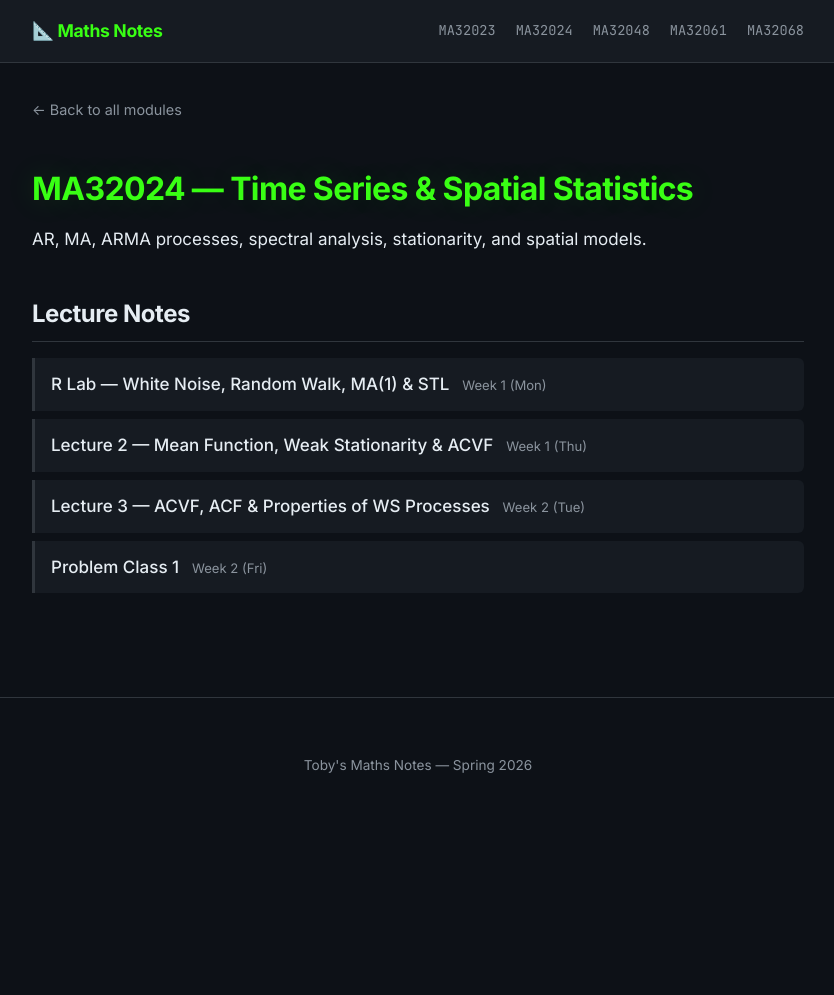
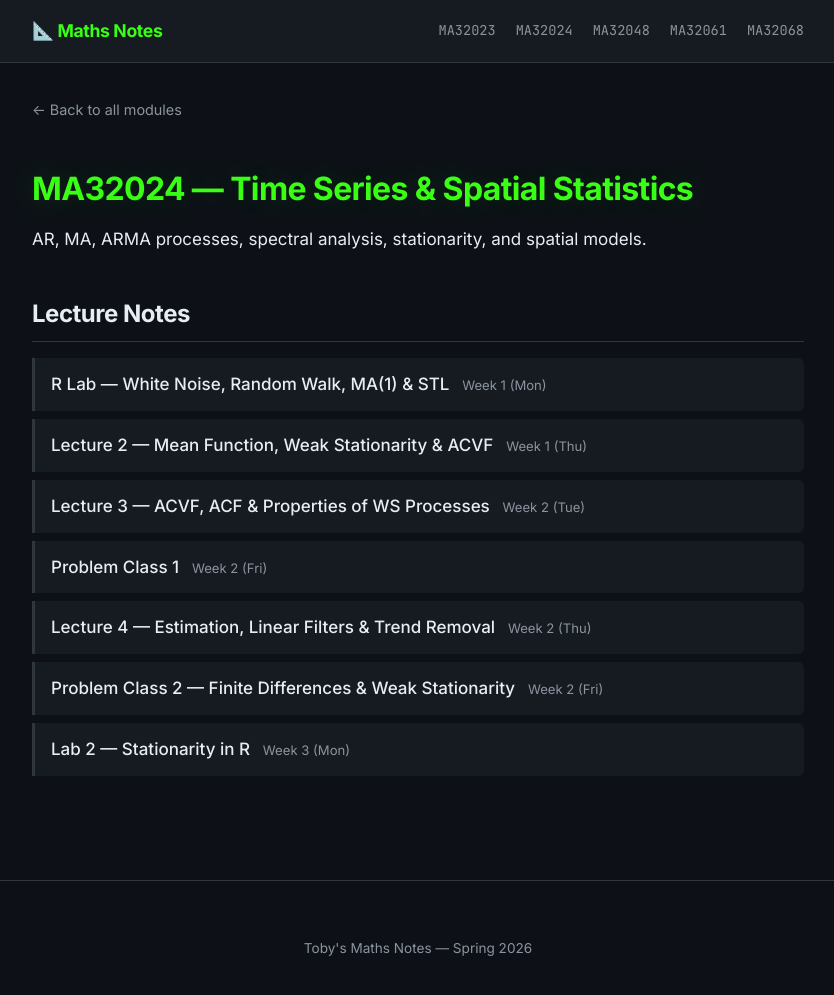
Before and after one commit to tobyjermy/Toby-Jermy-Notes, a Jekyll site: the page built from ma32024/index.md, in a window 1280 px wide and 1016 px high. Shown: the top 995 px of the window, without its empty margins (222-1056 px from the left). Built offline with Jekyll 4.4.1, drawn with Linux system fonts in a browser that asks for light colours; comment, search, counter and statistics services are not loaded.

Commit message:
Update index.md

```diff
--- a/ma32024/index.md
+++ b/ma32024/index.md
@@ -28,4 +28,16 @@ AR, MA, ARMA processes, spectral analysis, stationarity, and spatial models.
     <a href="{{ '/ma32024/week1-problems' | relative_url }}">Problem Class 1</a>
     <span class="date">Week 2 (Fri)</span>
   </li>
+  <li>
+    <a href="{{ '/ma32024/week2-lec4' | relative_url }}">Lecture 4 — Estimation, Linear Filters & Trend Removal</a>
+    <span class="date">Week 2 (Thu)</span>
+  </li>
+  <li>
+    <a href="{{ '/ma32024/week2-problems' | relative_url }}">Problem Class 2 — Finite Differences & Weak Stationarity</a>
+    <span class="date">Week 2 (Fri)</span>
+  </li>
+  <li>
+    <a href="{{ '/ma32024/week3-lab' | relative_url }}">Lab 2 — Stationarity in R</a>
+    <span class="date">Week 3 (Mon)</span>
+  </li>
 </ul>
```
